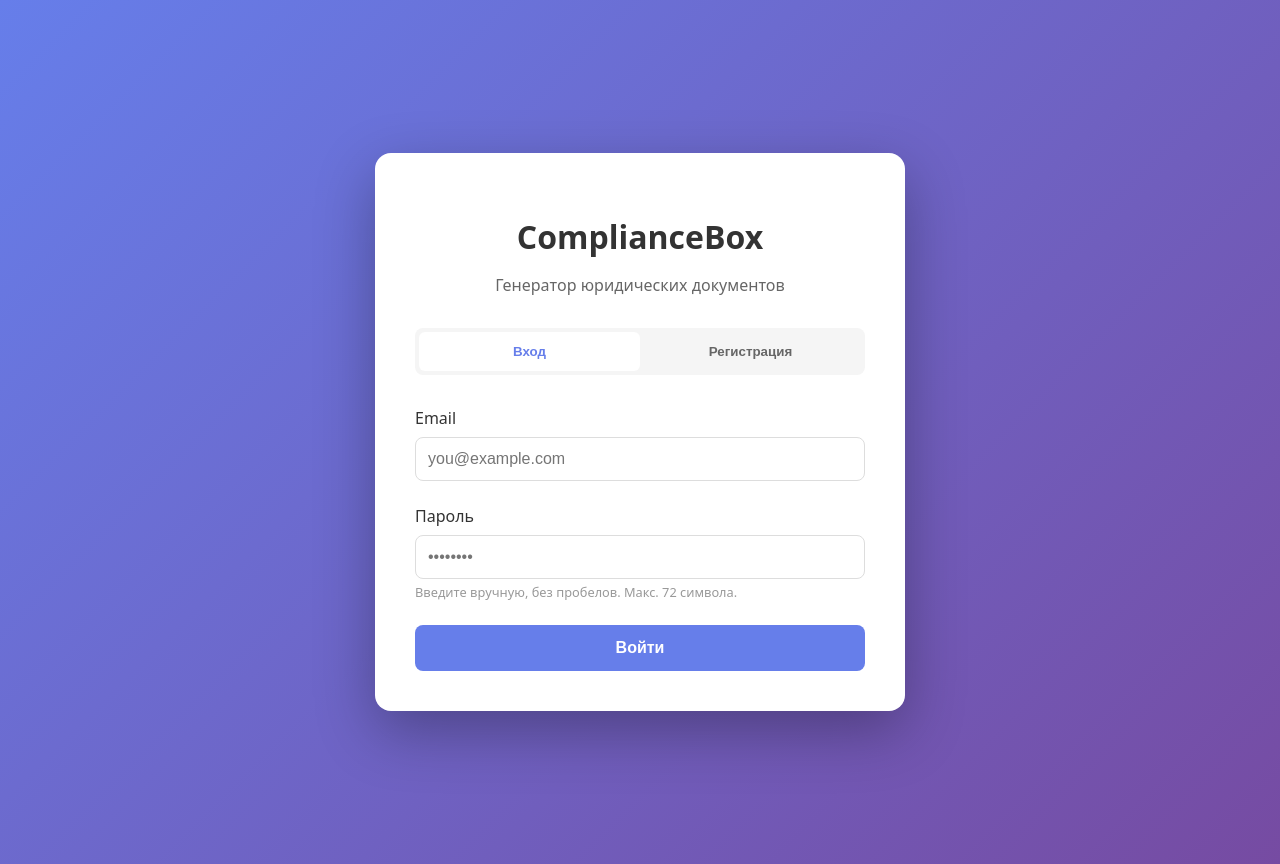
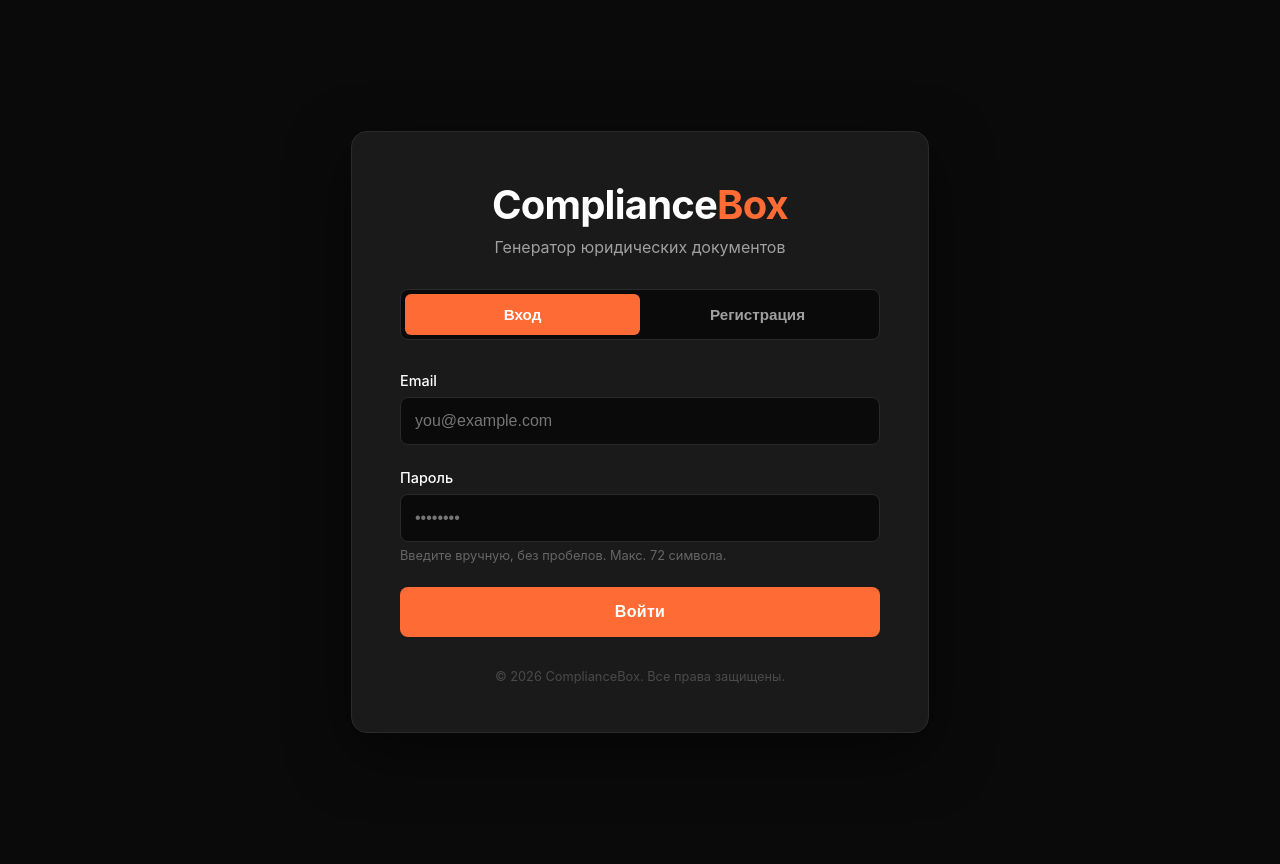
Before and after one commit to IaroslavPetrov/compliance-box, a Next.js app in the folder frontend/: page / in a window 1280 px wide. Built offline with nearby package versions, Linux system fonts and the light colour scheme.

Commit message:
feat: redesign login page with dark theme (PT style)

```diff
--- a/frontend/app/page.tsx
+++ b/frontend/app/page.tsx
@@ -89,56 +89,80 @@ export default function HomePage() {
     }
   };
 
+  // Стили для инпутов с эффектом фокуса
+  const inputStyle = {
+    width: '100%',
+    padding: '0.875rem',
+    border: '1px solid #2A2A2A',
+    borderRadius: '8px',
+    fontSize: '1rem',
+    background: '#0A0A0A',
+    color: '#FFFFFF',
+    boxSizing: 'border-box' as const,
+    transition: 'border-color 0.3s, box-shadow 0.3s',
+    outline: 'none',
+  };
+
   return (
     <div style={{
       minHeight: '100vh',
       display: 'flex',
       alignItems: 'center',
       justifyContent: 'center',
-      background: 'linear-gradient(135deg, #667eea 0%, #764ba2 100%)',
+      background: '#0A0A0A',
       padding: '2rem',
+      fontFamily: '-apple-system, BlinkMacSystemFont, "Segoe UI", Roboto, Helvetica, Arial, sans-serif',
     }}>
       <div style={{
-        background: 'white',
+        background: '#1A1A1A',
         borderRadius: '16px',
-        padding: '2.5rem',
-        maxWidth: '450px',
+        padding: '3rem',
+        maxWidth: '480px',
         width: '100%',
-        boxShadow: '0 20px 60px rgba(0,0,0,0.3)',
+        boxShadow: '0 20px 60px rgba(0,0,0,0.5)',
+        border: '1px solid #2A2A2A',
       }}>
+        {/* Логотип и заголовок */}
+        <div style={{ textAlign: 'center', marginBottom: '2rem' }}>
           <h1 style={{
-          textAlign: 'center',
-          color: '#333',
-          marginBottom: '0.5rem',
-          fontSize: '2rem',
+            margin: 0,
+            color: '#FFFFFF',
+            fontSize: '2.5rem',
+            fontWeight: '700',
+            letterSpacing: '-0.02em',
           }}>
-          ComplianceBox
+            Compliance<span style={{ color: '#FF6B35' }}>Box</span>
           </h1>
           <p style={{
-          textAlign: 'center',
-          color: '#666',
-          marginBottom: '2rem',
+            margin: '0.5rem 0 0',
+            color: '#A0A0A0',
+            fontSize: '1rem',
           }}>
             Генератор юридических документов
           </p>
+        </div>
 
+        {/* Переключатель Вход / Регистрация */}
         <div style={{
           display: 'flex',
           marginBottom: '2rem',
-          background: '#f5f5f5',
+          background: '#0A0A0A',
           borderRadius: '8px',
           padding: '4px',
+          border: '1px solid #2A2A2A',
         }}>
           <button
+            type="button"
             onClick={() => setIsLogin(true)}
             style={{
               flex: 1,
               padding: '0.75rem',
               border: 'none',
               borderRadius: '6px',
-              background: isLogin ? 'white' : 'transparent',
-              color: isLogin ? '#667eea' : '#666',
-              fontWeight: 'bold',
+              background: isLogin ? '#FF6B35' : 'transparent',
+              color: isLogin ? '#FFFFFF' : '#A0A0A0',
+              fontWeight: '600',
+              fontSize: '0.95rem',
               cursor: 'pointer',
               transition: 'all 0.3s',
             }}
@@ -146,15 +170,17 @@ export default function HomePage() {
             Вход
           </button>
           <button
+            type="button"
             onClick={() => setIsLogin(false)}
             style={{
               flex: 1,
               padding: '0.75rem',
               border: 'none',
               borderRadius: '6px',
-              background: !isLogin ? 'white' : 'transparent',
-              color: !isLogin ? '#667eea' : '#666',
-              fontWeight: 'bold',
+              background: !isLogin ? '#FF6B35' : 'transparent',
+              color: !isLogin ? '#FFFFFF' : '#A0A0A0',
+              fontWeight: '600',
+              fontSize: '0.95rem',
               cursor: 'pointer',
               transition: 'all 0.3s',
             }}
@@ -169,8 +195,9 @@ export default function HomePage() {
               <label style={{
                 display: 'block',
                 marginBottom: '0.5rem',
-                color: '#333',
+                color: '#FFFFFF',
                 fontWeight: '500',
+                fontSize: '0.9rem',
               }}>
                 ФИО (необязательно)
               </label>
@@ -179,15 +206,16 @@ export default function HomePage() {
                 value={fullName}
                 onChange={(e) => setFullName(e.target.value)}
                 autoComplete="off"
-                style={{
-                  width: '100%',
-                  padding: '0.75rem',
-                  border: '1px solid #ddd',
-                  borderRadius: '8px',
-                  fontSize: '1rem',
-                  boxSizing: 'border-box',
+                style={inputStyle}
+                placeholder="Иванов Иван Иванович"
+                onFocus={(e) => {
+                  e.target.style.borderColor = '#FF6B35';
+                  e.target.style.boxShadow = '0 0 0 3px rgba(255, 107, 53, 0.1)';
                 }}
-                placeholder="Иванов Иван Иванович"
+                onBlur={(e) => {
+                  e.target.style.borderColor = '#2A2A2A';
+                  e.target.style.boxShadow = 'none';
+                }}
               />
             </div>
           )}
@@ -196,8 +224,9 @@ export default function HomePage() {
             <label style={{
               display: 'block',
               marginBottom: '0.5rem',
-              color: '#333',
+              color: '#FFFFFF',
               fontWeight: '500',
+              fontSize: '0.9rem',
             }}>
               Email
             </label>
@@ -207,15 +236,16 @@ export default function HomePage() {
               onChange={(e) => setEmail(e.target.value)}
               required
               autoComplete="off"
-              style={{
-                width: '100%',
-                padding: '0.75rem',
-                border: '1px solid #ddd',
-                borderRadius: '8px',
-                fontSize: '1rem',
-                boxSizing: 'border-box',
+              style={inputStyle}
+              placeholder="you@example.com"
+              onFocus={(e) => {
+                e.target.style.borderColor = '#FF6B35';
+                e.target.style.boxShadow = '0 0 0 3px rgba(255, 107, 53, 0.1)';
               }}
-              placeholder="you@example.com"
+              onBlur={(e) => {
+                e.target.style.borderColor = '#2A2A2A';
+                e.target.style.boxShadow = 'none';
+              }}
             />
           </div>
 
@@ -223,8 +253,9 @@ export default function HomePage() {
             <label style={{
               display: 'block',
               marginBottom: '0.5rem',
-              color: '#333',
+              color: '#FFFFFF',
               fontWeight: '500',
+              fontSize: '0.9rem',
             }}>
               Пароль
             </label>
@@ -236,29 +267,31 @@ export default function HomePage() {
               minLength={6}
               maxLength={72}
               autoComplete="off"
-              style={{
-                width: '100%',
-                padding: '0.75rem',
-                border: '1px solid #ddd',
-                borderRadius: '8px',
-                fontSize: '1rem',
-                boxSizing: 'border-box',
+              style={inputStyle}
+              placeholder="••••••••"
+              onFocus={(e) => {
+                e.target.style.borderColor = '#FF6B35';
+                e.target.style.boxShadow = '0 0 0 3px rgba(255, 107, 53, 0.1)';
               }}
-              placeholder="••••••••"
+              onBlur={(e) => {
+                e.target.style.borderColor = '#2A2A2A';
+                e.target.style.boxShadow = 'none';
+              }}
             />
-            <small style={{ color: '#999', fontSize: '0.8rem', marginTop: '4px', display: 'block' }}>
+            <small style={{ color: '#666666', fontSize: '0.8rem', marginTop: '6px', display: 'block' }}>
               Введите вручную, без пробелов. Макс. 72 символа.
             </small>
           </div>
 
           {error && (
             <div style={{
-              padding: '0.75rem',
-              background: '#fee',
-              border: '1px solid #fcc',
+              padding: '1rem',
+              background: 'rgba(255, 23, 68, 0.1)',
+              border: '1px solid #FF1744',
               borderRadius: '8px',
-              color: '#c00',
+              color: '#FF1744',
               marginBottom: '1.5rem',
+              fontSize: '0.9rem',
             }}>
               {error}
             </div>
@@ -269,21 +302,38 @@ export default function HomePage() {
             disabled={loading}
             style={{
               width: '100%',
-              padding: '0.875rem',
-              background: '#667eea',
-              color: 'white',
+              padding: '1rem',
+              background: loading ? '#4A4A4A' : '#FF6B35',
+              color: '#FFFFFF',
               border: 'none',
               borderRadius: '8px',
               fontSize: '1rem',
-              fontWeight: 'bold',
+              fontWeight: '600',
               cursor: loading ? 'not-allowed' : 'pointer',
-              opacity: loading ? 0.7 : 1,
-              transition: 'background 0.3s',
+              transition: 'background 0.3s, transform 0.1s',
+              letterSpacing: '0.02em',
+            }}
+            onMouseDown={(e) => {
+              if (!loading) e.currentTarget.style.transform = 'scale(0.98)';
+            }}
+            onMouseUp={(e) => {
+              e.currentTarget.style.transform = 'scale(1)';
             }}
           >
             {loading ? 'Загрузка...' : isLogin ? 'Войти' : 'Зарегистрироваться'}
           </button>
         </form>
+
+        {/* Футер */}
+        <p style={{
+          textAlign: 'center',
+          color: '#4A4A4A',
+          fontSize: '0.8rem',
+          marginTop: '2rem',
+          marginBottom: 0,
+        }}>
+          © 2026 ComplianceBox. Все права защищены.
+        </p>
       </div>
     </div>
   );
```
Lines whose indentation alone changed are shown as unchanged.
